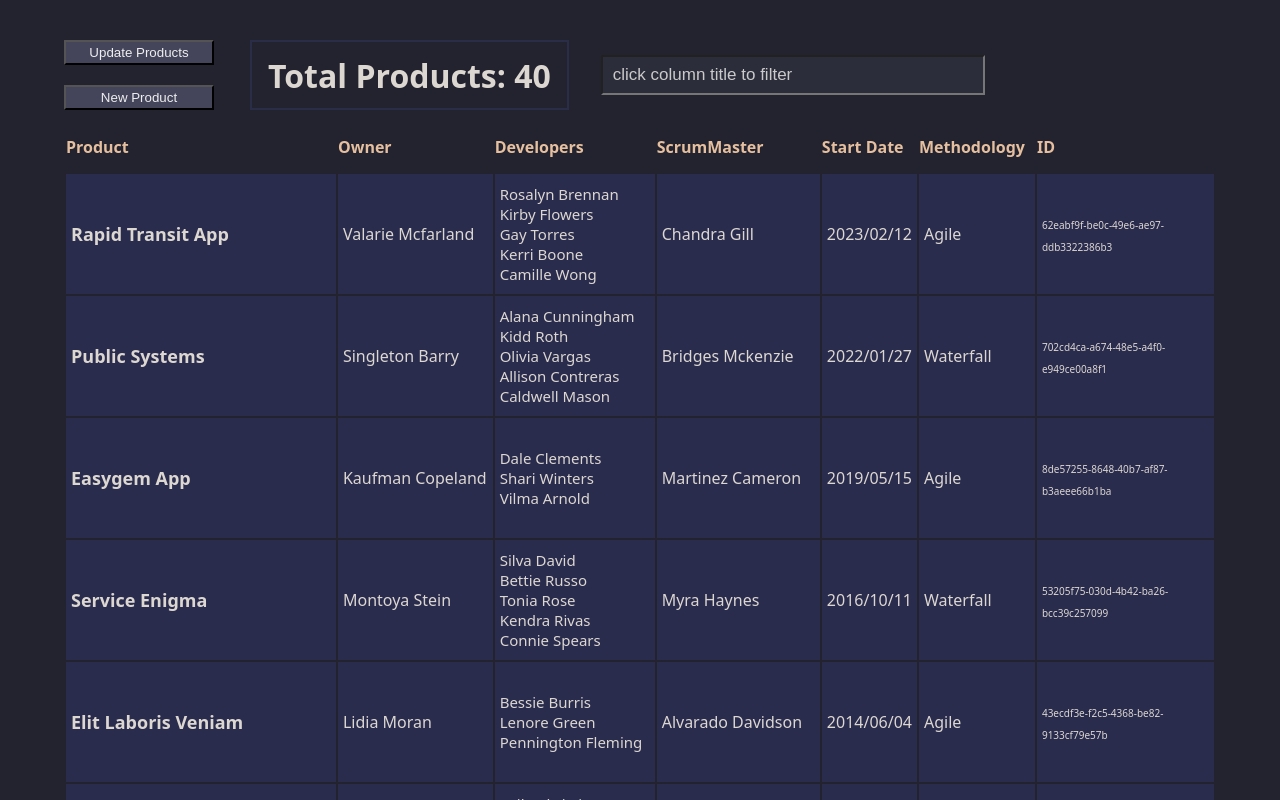
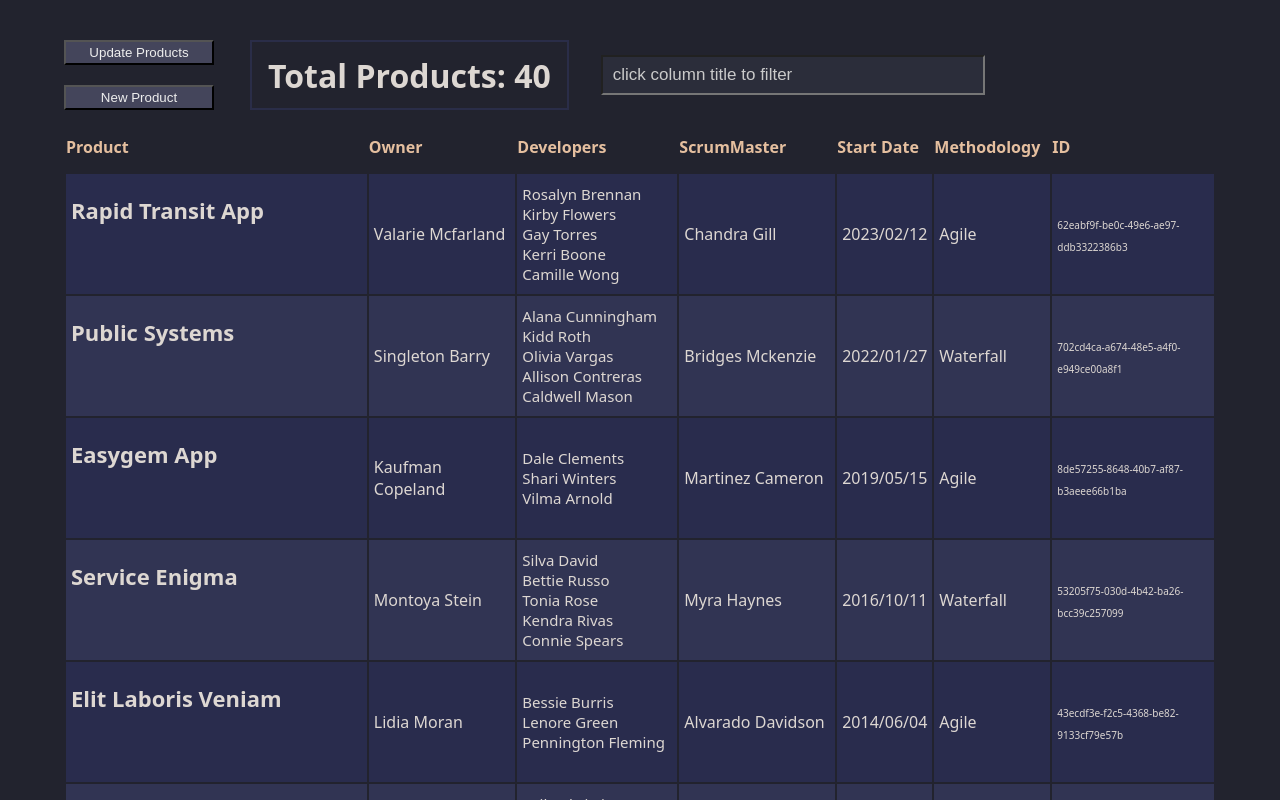
Before and after one commit to colespen/Spencer-Cole-IS24-full-stack-competition-req97073, a Next.js app: page / in a window 1280 px wide. Shown: the top 800 px of the page. Built offline with nearby package versions, Linux system fonts and the light colour scheme.

Commit message:
update table layout and style

```diff
--- a/src/components/ProductTable.jsx
+++ b/src/components/ProductTable.jsx
@@ -35,7 +35,7 @@ const ProductTable = (props) => {
       return "#23296a";
     }
     // return "#6a523e";
-    return "revert-layer"
+    return "revert-layer";
   };
 
   const ProductTableBodyItems = () => {
@@ -50,9 +50,10 @@ const ProductTable = (props) => {
             onClick={() => editTableByIdOnClick(product)}
             style={{ backgroundColor: getBackgroundColor(product, products) }}
           >
-            <tr className={styles.tableData}>
+            <tr className={styles.tableRow}>
               <td className={styles.productName}>
                 <strong>{product.productName}</strong>
+                <button>edit</button>
               </td>
               <td>{product.productOwnerName}</td>
               <td className={styles.developerList}>
--- a/src/pages/index.jsx
+++ b/src/pages/index.jsx
@@ -8,6 +8,7 @@ import {
 } from "../services/products";
 import { filterByKey } from "../helpers/sort";
 
+// static generation will pre-render at build time
 export async function getStaticProps() {
   const initialProducts = await fetchInitialProducts();
   return { props: { initialProducts } };
@@ -26,14 +27,14 @@ export default function Home({ initialProducts }) {
   const initLengthRef = useRef(initialProducts.length - 1);
 
   // **************** PROBLEM ****************
-  // 'products' is initial 'data' state after
+  // 'products' is initial 'data' state after first
   // Home-->editForm-->Home
   // OR error if newly added table is clicked
   //
   // FIRST TIME only. subsequent rerenders are fine...
 
   // console.log("initialProducts -- HOME: ", initialProducts);
-  console.log("initialProducts -- HOME: ", initialProducts);
+  // console.log("products -- HOME: ", products);
 
   useEffect(() => {
     // store id from edit for filter
--- a/src/pages/product/[id].jsx
+++ b/src/pages/product/[id].jsx
@@ -5,6 +5,7 @@ import {
   fetchInitialProducts
 } from "../../services/products";
 
+// server-side data pre-rendered on each request
 export async function getServerSideProps(context) {
   const { id } = context.query;
   console.log("ID -- getSSP:", id)
@@ -19,6 +20,7 @@ export async function getServerSideProps(context) {
   };
 };
 
+
 const EditProduct = (props) => {
   const {
     id, // fetched with SSR
@@ -32,6 +34,8 @@ const EditProduct = (props) => {
     setProducts,
     setQuery
   } = props;
+
+  console.log("products -- EditProduct: ", products);
 
   return (
     <Layout
--- a/src/services/products.js
+++ b/src/services/products.js
@@ -37,7 +37,7 @@ const fetchProductById = async (id) => {
 
 //  POST
 const saveProduct = async (dataObj, setProducts) => {
-  console.log("dataObj -- saveProduct: ", dataObj);
+  // console.log("dataObj -- saveProduct: ", dataObj);
   const response = await fetch("/api/products", {
     method: "POST",
     body: JSON.stringify(dataObj),
--- a/src/styles/Home.module.scss
+++ b/src/styles/Home.module.scss
@@ -74,28 +74,46 @@
       }
     }
   }
+  tbody:nth-child(odd){
+    background-color: #313453;
+  }
   .tableBody {
     height: 120px;
     background-color: #292c4d;
     cursor: pointer;
     &:hover {
-      background-color: #282e5c;
+      background-color: #262c5c;
+      button {
+        visibility: visible;
+      }
     }
     &:active {
       background-color: #374080;
     }
     .productName {
-      font-size: 18px;
+      font-size: 22px;
       min-width: 140px;
+      height: 7rem;
+      display: flex;
+      flex-direction: column;
+      justify-content: center;
+      strong {
+        margin-bottom: 25px;
+      }
     }
-    .tableData > td {
+    .tableRow > td {
       cursor: pointer;
-      padding-left: 5px;
-      padding-right: 5px;
+      padding: 5px;
       text-align: start;
       small {
         font-size: 10px;
       }
+    }
+    button {
+      background-color: #e39b6091;
+      border: none;
+        width: 75%;
+      visibility: hidden;
     }
   }
   .developerList {
```
Also changed, not shown: src/pages/api/products.js (+2 -6 lines), 1 other file (tests, documents, lock files or other folders).
